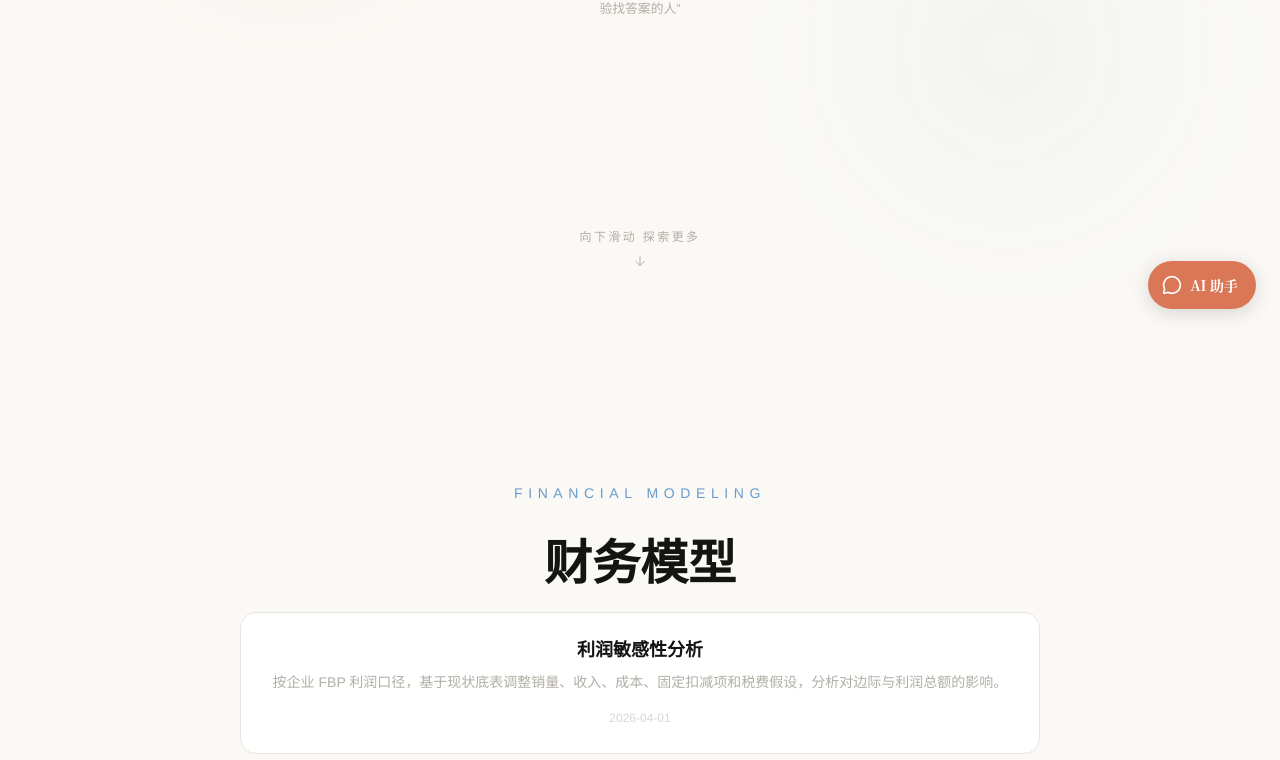
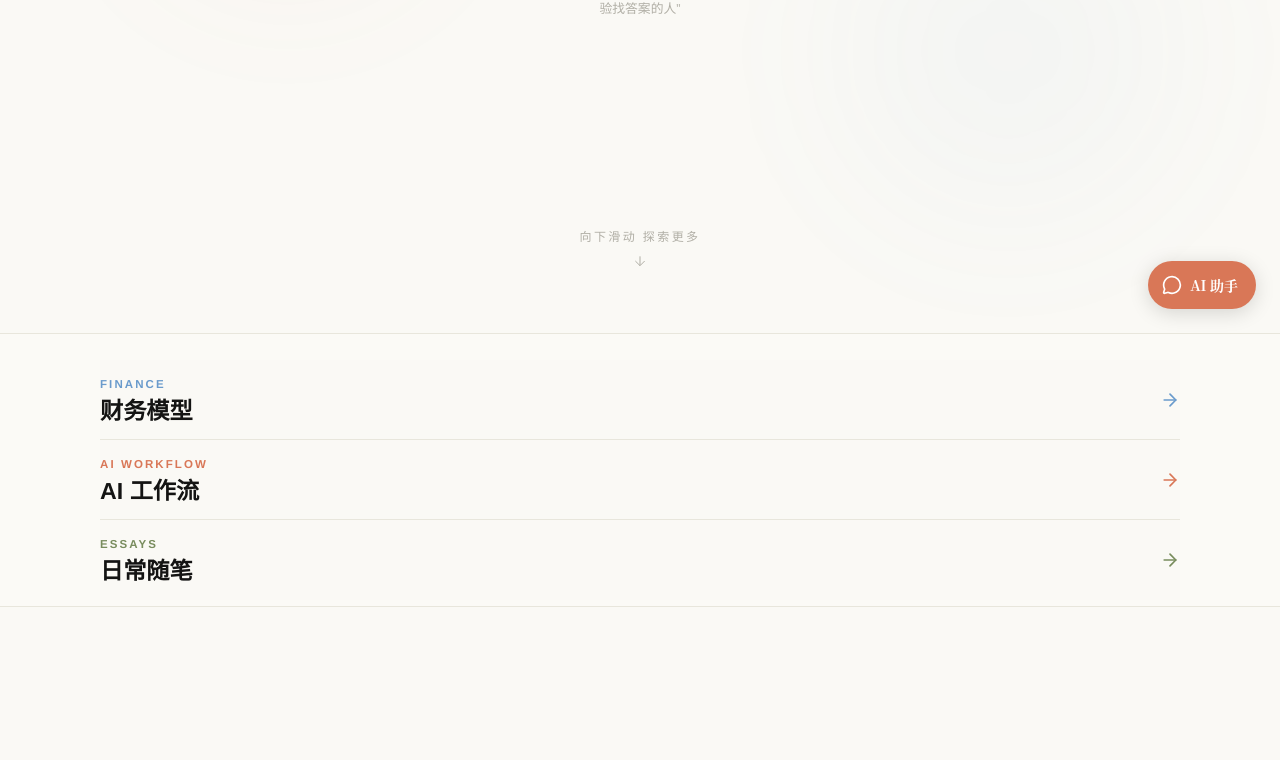
Before and after one commit to yinpengtao2002-ai/yinpengtao2002-ai.github.io, a Next.js app: page / in a window 1280 px wide. Shown: the part 467-1227 px from the top of the page. Built offline with nearby package versions, Linux system fonts and the light colour scheme.

Commit message:
Add home section links and target profit analysis

```diff
--- a/content/finance/sensitivity-analysis.md
+++ b/content/finance/sensitivity-analysis.md
@@ -5,11 +5,11 @@ date: "2026-04-01"
 href: "/finance/sensitivity-analysis"
 ---
 
-当预算或预测出现变化时，它可以帮助你快速回答三个问题：利润总额会变多少、哪个科目影响最大、当前口径下的盈亏平衡销量是多少。
+当预算或预测出现变化时，它可以帮助你快速回答三个问题：利润总额会变多少、哪个科目影响最大、当前口径下达到目标利润需要多少销量。
 
 1. 上传或维护现状底表，收入、成本和费用按总额填写
 2. 自动计算净收入、变动成本、边际和利润总额
 3. 管理技术开发费、国际固定费用、折旧加摊销、后台公共费用、所得税等固定扣减项
 4. 将其他业务利润、备件利润和子公司利润作为固定部分中的利润贡献项目
 5. 通过百分比滑块调整各科目，查看调整后指标与现状差异
-6. 查看关键因素排序、盈亏平衡点、双变量矩阵、边际瀑布图和利润瀑布图
+6. 查看关键因素排序、目标利润分析、双变量矩阵、边际瀑布图和利润瀑布图
--- a/src/app/finance/sensitivity-analysis/SensitivityTool.tsx
+++ b/src/app/finance/sensitivity-analysis/SensitivityTool.tsx
@@ -123,6 +123,11 @@ export default function SensitivityTool() {
                                 <option value="百万">百万元</option>
                             </select>
                         </label>
+                        <label className="field">
+                            <span>目标利润（亿元）</span>
+                            <input id="target-profit-input" className="input" type="number" step="1" defaultValue="300" />
+                            <span className="field-note">用于测算当前口径下达到目标利润所需销量。</span>
+                        </label>
                     </div>
                 </section>
 
@@ -186,11 +191,11 @@ export default function SensitivityTool() {
                     <article className="panel panel-large">
                         <div className="panel-header">
                             <div>
-                                <h2>盈亏平衡点</h2>
-                                <p>在当前调整口径下，查看利润随销量变化的曲线和 0 利润对应销量。</p>
+                                <h2>目标利润分析</h2>
+                                <p>输入目标利润，查看当前单车边际和固定部分下需要达到的销量。</p>
                             </div>
                         </div>
-                        <div id="breakeven-chart" className="chart chart-breakeven" />
+                        <div id="target-profit-chart" className="chart chart-target-profit" />
                     </article>
                 </section>
 
--- a/src/app/finance/sensitivity-analysis/page.tsx
+++ b/src/app/finance/sensitivity-analysis/page.tsx
@@ -32,7 +32,7 @@ function ProjectDescription({ className = "" }: { className?: string }) {
             <ul>
                 <li>销量、单车边际、净收入、边际、利润总额和利润总额率指标。</li>
                 <li>统一 10% 波动下的利润敏感性排序。</li>
-                <li>盈亏平衡点和二维敏感性矩阵。</li>
+                <li>目标利润分析和二维敏感性矩阵。</li>
             </ul>
         </section>
     );
--- a/src/app/finance/sensitivity-analysis/tool.css
+++ b/src/app/finance/sensitivity-analysis/tool.css
@@ -588,7 +588,7 @@
     min-height: 280px;
 }
 
-.sensitivity-tool .chart-breakeven {
+.sensitivity-tool .chart-target-profit {
     min-height: 360px;
 }
 
--- a/src/app/page.tsx
+++ b/src/app/page.tsx
@@ -107,6 +107,93 @@ function FullScreenSection({
   );
 }
 
+function HomeSectionNav({ lowMotion, isMobileLike }: { lowMotion: boolean; isMobileLike: boolean }) {
+  const items = [
+    { title: "财务模型", eyebrow: "Finance", targetId: "finance-articles", color: "var(--accent-secondary)" },
+    { title: "AI 工作流", eyebrow: "AI Workflow", targetId: "ai-articles", color: "var(--accent)" },
+    { title: "日常随笔", eyebrow: "Essays", targetId: "essays", color: "var(--accent-tertiary)" },
+  ];
+
+  return (
+    <section
+      id="section-nav"
+      style={{
+        width: "100%",
+        borderTop: "1px solid var(--border)",
+        borderBottom: "1px solid var(--border)",
+        background: "color-mix(in srgb, var(--background) 88%, var(--card) 12%)",
+      }}
+    >
+      <nav
+        aria-label="首页栏目导航"
+        style={{
+          maxWidth: "1120px",
+          margin: "0 auto",
+          padding: isMobileLike ? "1rem 1.25rem" : "1.15rem 2rem",
+          display: "grid",
+          gridTemplateColumns: isMobileLike ? "1fr" : "repeat(3, minmax(0, 1fr))",
+          gap: isMobileLike ? 0 : "1px",
+          background: isMobileLike ? "transparent" : "var(--border)",
+          fontFamily: HOME_UI_FONT,
+        }}
+      >
+        {items.map((item, index) => (
+          <motion.button
+            key={item.targetId}
+            type="button"
+            initial={lowMotion ? { opacity: 0 } : { opacity: 0, y: 10 }}
+            whileInView={lowMotion ? { opacity: 1 } : { opacity: 1, y: 0 }}
+            viewport={{ once: true }}
+            transition={{ duration: lowMotion ? 0.2 : 0.35, delay: index * 0.06 }}
+            whileHover={lowMotion ? undefined : { y: -2 }}
+            onClick={() => scrollToSection(item.targetId)}
+            style={{
+              minHeight: isMobileLike ? 76 : 108,
+              border: "none",
+              borderBottom: isMobileLike && index < items.length - 1 ? "1px solid var(--border)" : "none",
+              background: "var(--background)",
+              color: "var(--foreground)",
+              cursor: "pointer",
+              display: "flex",
+              alignItems: "center",
+              justifyContent: "space-between",
+              gap: "1rem",
+              padding: isMobileLike ? "1rem 0" : "1rem 1.35rem",
+              textAlign: "left",
+              fontFamily: "inherit",
+            }}
+            aria-label={`查看${item.title}`}
+          >
+            <span style={{ display: "grid", gap: "0.35rem" }}>
+              <span
+                style={{
+                  color: item.color,
+                  fontSize: "0.72rem",
+                  fontWeight: 700,
+                  letterSpacing: "0.18em",
+                  textTransform: "uppercase",
+                }}
+              >
+                {item.eyebrow}
+              </span>
+              <span
+                style={{
+                  fontSize: isMobileLike ? "1.45rem" : "clamp(1.45rem, 2.4vw, 2.15rem)",
+                  fontWeight: 800,
+                  lineHeight: 1.05,
+                }}
+              >
+                {item.title}
+              </span>
+            </span>
+            <ArrowRight style={{ width: 20, height: 20, color: item.color, flexShrink: 0 }} />
+          </motion.button>
+        ))}
+      </nav>
+    </section>
+  );
+}
+
 export default function Home() {
   const { lowMotion, isMobileLike } = useViewportProfile();
   const sectionTransition = lowMotion ? { duration: 0.35 } : { duration: 0.8 };
@@ -128,6 +215,8 @@ export default function Home() {
         description={siteConfig.description}
         subtitle={siteConfig.subtitle}
       />
+
+      <HomeSectionNav lowMotion={lowMotion} isMobileLike={isMobileLike} />
 
       {/* ===== FINANCE TOOLS PREVIEW ===== */}
       <FullScreenSection id="finance-articles" nextId="ai-articles" lowMotion={lowMotion} isMobileLike={isMobileLike}>
--- a/src/components/layout/Hero.tsx
+++ b/src/components/layout/Hero.tsx
@@ -159,11 +159,11 @@ export default function Hero({
                 >
                     <motion.button
                         type="button"
-                        onClick={() => scrollToSection("finance-articles")}
+                        onClick={() => scrollToSection("section-nav")}
                         animate={lowMotion ? undefined : { y: [0, 8, 0] }}
                         transition={lowMotion ? undefined : { duration: 2, repeat: Infinity, ease: "easeInOut" }}
                         className="font-sans flex flex-col items-center gap-2 text-muted hover:text-foreground transition-colors cursor-pointer bg-transparent border-0 p-0"
-                        aria-label="滚动到财务模型区域"
+                        aria-label="滚动到栏目导航区域"
                     >
                         <span className="text-xs tracking-[0.2em]">向下滑动 探索更多</span>
                         <svg width="16" height="16" viewBox="0 0 24 24" fill="none" stroke="currentColor" strokeWidth="1.5">
--- a/src/lib/data/generated/content.ts
+++ b/src/lib/data/generated/content.ts
@@ -1,5 +1,5 @@
 // Auto-generated content data from markdown + Notion
-// Generated at: 2026-04-28T09:55:43.088Z
+// Generated at: 2026-04-28T16:56:06.705Z
 // DO NOT EDIT MANUALLY - run 'npm run prebuild' to regenerate
 
 export interface ContentItem {
@@ -41,7 +41,7 @@ export const financeContent: ContentItem[] = [
     "date": "2026-04-01",
     "category": null,
     "href": "/finance/sensitivity-analysis",
-    "content": "当预算或预测出现变化时，它可以帮助你快速回答三个问题：利润总额会变多少、哪个科目影响最大、当前口径下的盈亏平衡销量是多少。\n\n1. 上传或维护现状底表，收入、成本和费用按总额填写\n2. 自动计算净收入、变动成本、边际和利润总额\n3. 管理技术开发费、国际固定费用、折旧加摊销、后台公共费用、所得税等固定扣减项\n4. 将其他业务利润、备件利润和子公司利润作为固定部分中的利润贡献项目\n5. 通过百分比滑块调整各科目，查看调整后指标与现状差异\n6. 查看关键因素排序、盈亏平衡点、双变量矩阵、边际瀑布图和利润瀑布图",
+    "content": "当预算或预测出现变化时，它可以帮助你快速回答三个问题：利润总额会变多少、哪个科目影响最大、当前口径下达到目标利润需要多少销量。\n\n1. 上传或维护现状底表，收入、成本和费用按总额填写\n2. 自动计算净收入、变动成本、边际和利润总额\n3. 管理技术开发费、国际固定费用、折旧加摊销、后台公共费用、所得税等固定扣减项\n4. 将其他业务利润、备件利润和子公司利润作为固定部分中的利润贡献项目\n5. 通过百分比滑块调整各科目，查看调整后指标与现状差异\n6. 查看关键因素排序、目标利润分析、双变量矩阵、边际瀑布图和利润瀑布图",
     "source": "markdown"
   },
   {
```
Also changed, not shown: src/app/finance/sensitivity-analysis/sensitivity-engine.js (+63 -23 lines).
